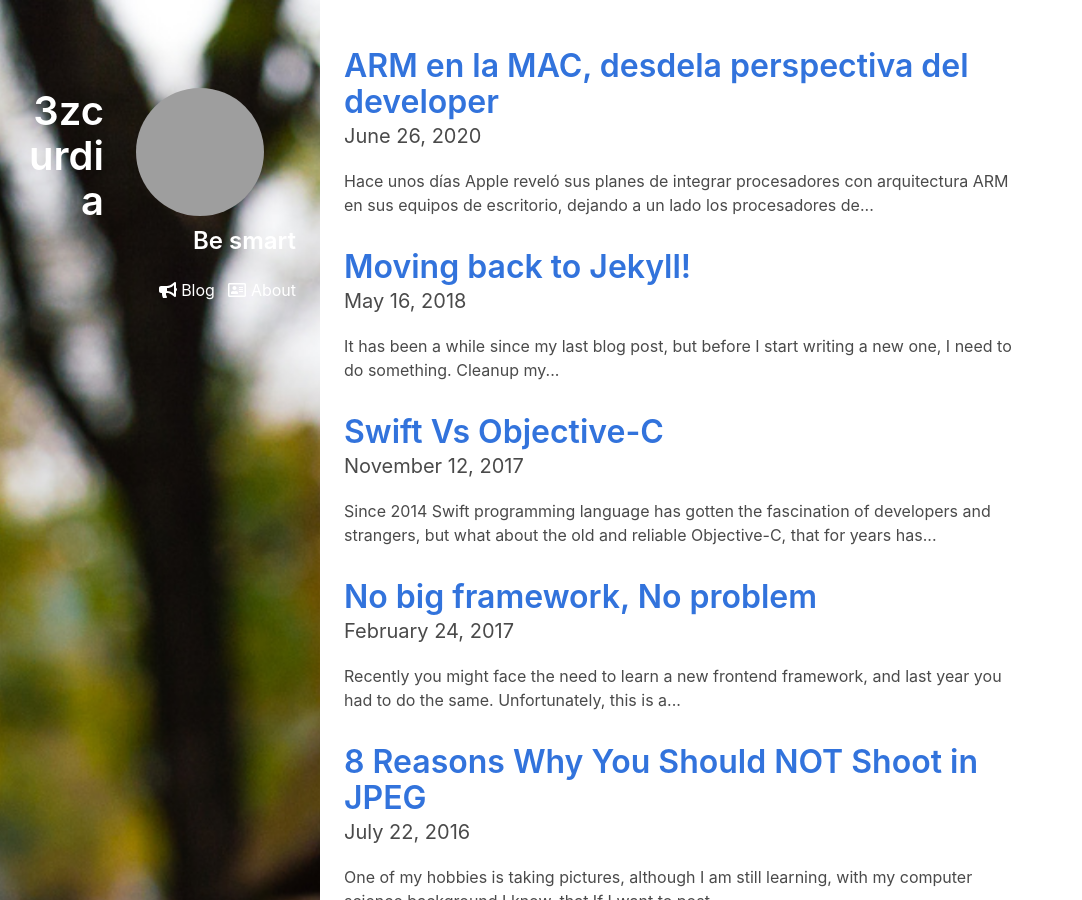
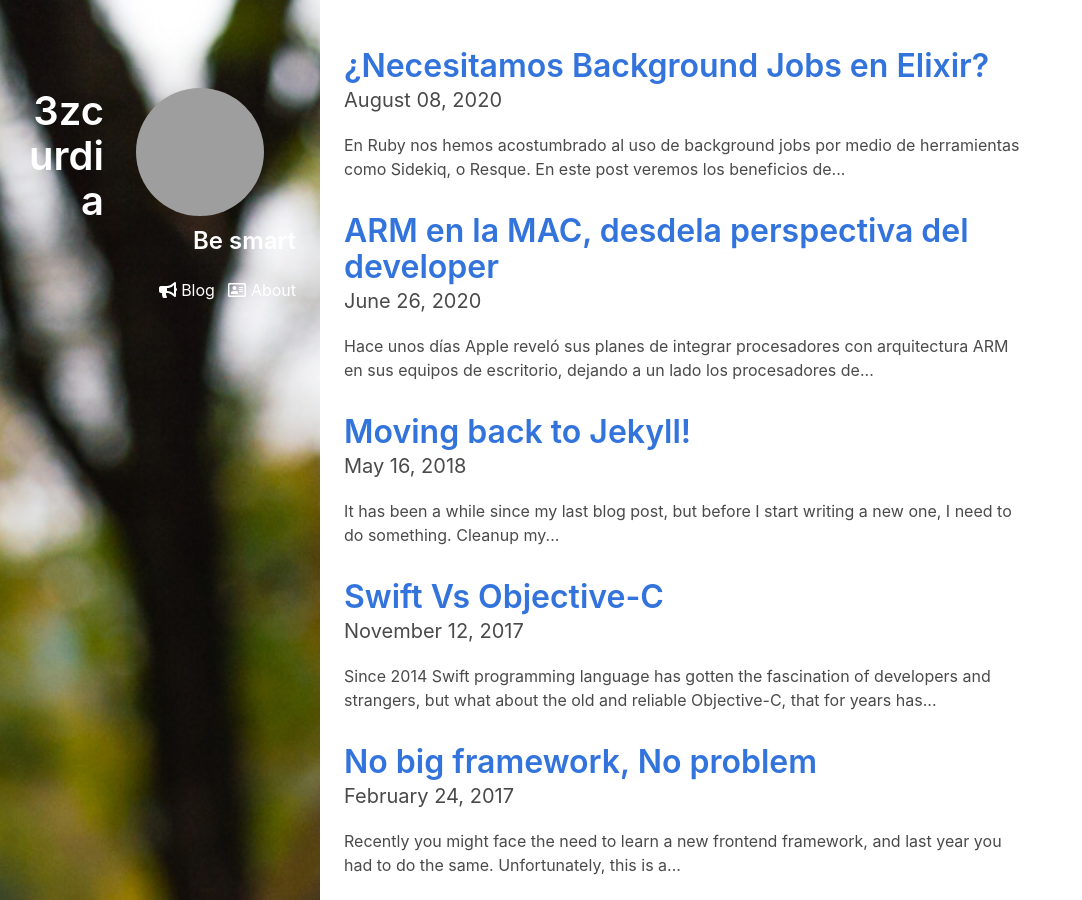
Before and after one commit to 3zcurdia/3zcurdia.github.io, a Jekyll site: the page built from posts/index.html, in a window 1280 px wide and 900 px high. Shown: the whole window, without its empty margins (0-1082 px from the left). Built offline with Jekyll 4.4.1, drawn with Linux system fonts in a browser that asks for light colours; nearby versions of some CDN libraries; the list of posts is cut into pages by our own code; some of the changed lines change nothing that is shown; grey boxes are pictures that could not be loaded.

Commit message:
Post: ¿Necesitamos Background Jobs en Elixir?

````diff
--- /dev/null
+++ b/_posts/2020-08-07-sidekiq-in-elixir.md
@@ -0,0 +1,111 @@
+---
+layout: post
+title: ¿Necesitamos Background Jobs en Elixir?
+description: Tal vez no si conociéramos bien OTP
+date: "2020-08-07T18:00:00-06:00"
+tags:
+  - elixir
+  - ruby
+  - background jobs
+---
+
+En Ruby nos hemos acostumbrado al uso de background jobs por medio de herramientas como Sidekiq, o Resque. En este post veremos los beneficios de la OTP al utilizar la concurrencia que esta ofrece.
+
+## Hold your horses! OTP to the rescue
+
+Al enfrentarnos con procesamiento concurrente en el background nuestro instinto como desarrolladores nos dice "solo busca 'sidekiq en Elixir'". Lo cual nos llevaría a resultados entre los cuales encontraríamos alguna implementación de sistemas de encolado. Pero si conociéramos un poco de lo que nos ofrece la OTP no buscaríamos soluciones de terceros, sino implementariamos una solucion más de acuerdo a nuestra necesidad.
+
+Una de las caracterisicas más destacadas de elixir y de la cual Ruby carece, es la concurrencia. Y aunque la comunidad ha generado diversas soluciones con  processamiento paralelo, este solo aplica más a lenguajes en donde la concurrencia no existe. En el caso de backgroud jobs es muy común tener un proceso separado que corre en paralelo y se comunica  por medio de mensajes que viajan a través de Redis, RabitMQ o incluso la misma base de datos. Pero, ¿es necesario todo esto en elixir? ¿Como evitaríamos esa comunicación a servicios externos?
+
+## Procesos y Tareas
+
+De acuerdo a la documentacion de Elixir
+> Processes are isolated from each other, run concurrent to one another and communicate via message passing. Processes are not only the basis for concurrency in Elixir, but they also provide the means for building distributed and fault-tolerant programs.
+
+Lo anterior es la base de la concurrencia en Elixir. Así com en Ruby todo es un objeto, en Elixir todo es un proceso o, mejor dicho, podemos poner todo en pequeños procesos, lo cual nos abre las puertas al mundo de la concurrencia.
+
+Supongamos que queremos tener un proceso que no nos importa si llega fallar, tal como es el caso de las métricas. En el caso de Ruby trataríamos de que tome el menor tiempo posible, o bien lo mandamos a un background job. ¿Cómo lo haríamos en Elixir? Simplemente enviándolo a un proceso diferente:
+
+```elixir
+spawn fn() -> Metrics.Purchase.complete end
+```
+
+¿Es todo? Sí, realmente es todo lo que necesitamos en este caso, ya que lo único que nos importa es que no bloquee el proceso principal.
+Ahora, tambien podríamos hacer lo mismo utilizando tareas:
+
+```elixir
+Task.start fn() -> Metrics.Purchase.complete end
+```
+
+¿Entonces cual es la diferencia? Las tareas estan construidas sobre procesos y proveen un mejor manejo de reporte de errores, ya que regresan una tupla de valores `{:ok, pid}`. Si lo deseamos, podemos implementar un mecanismo que nos brinde un mayor control sobre el resultado.
+
+## GenServers
+
+Sin embargo, tanto los procesos como las tareas no persisten el estado una vez que finalizan. ¿Qué pasaría si quisiéramos almacenar algo en tiempo de ejecución? ¿Lo escribimos en disco? ¿Lo guardamos en la base de datos? Es cierto que en algunos casos será lo más conveniente, pero tenemos otra herramienta a nuestra disposicion. Los GenServers o servidores genéricos, los cuales nos permiten persistir el estado con una estructura base que podemos adaptar a nuestras necesidades.
+
+```elixir
+defmodule Example.Registry do
+  use GenServer
+
+  # Client
+  def start_link(_opts) do
+    GenServer.start_link(__MODULE__, %{}, name: __MODULE__)
+  end
+
+  def add(key) do
+    GenServer.cast(__MODULE__, {:add, key})
+  end
+
+  def find(key) do
+    GenServer.call(__MODULE__, {:find, key})
+  end
+
+  # Server
+  @impl true
+  def init(_opts) do
+    {:ok, %{}}
+  end
+
+  @impl true
+  def handle_cast({:add, key}, state) do
+    updated_state = Map.put(state, key, LongRunningProcess.run(key))
+    {:noreply, updated_state}
+  end
+
+  @impl true
+  def handle_call({:find, key}, _from, state) do
+    value = Map.get(state, key)
+    if is_nil(value) do
+        {:reply, {:error, "Not found"}, state}
+    else
+        {:reply, {:ok, value}, state}
+    end
+  end
+end
+```
+
+En este ejemplo podremos notar que hay mucho más código del que normalmente usaríamos en un worker de Ruby. Si lo analizamos a detalle notaremos que nuestro server cuenta con una pequeña arquitectura cliente-servidor. Por lo que utilizaríamos nuestro GenServer de la siguiente forma.
+
+Ahora, del lado del server tenemos una inicialización del estado init y manejadores. La función handle_cast nos permite hacer llamadas asíncronas que esperan una tupla `{:noreply, state}` como valor de retorno, mientras que handle_call espera una respuesta sincronía con la tupla {:reply, value, state}.
+El equivalente en Ruby sería tener un worker en el background job, un estado almacenado en un medio externo y un cliente que nos de acceso a él. Mientras que aquí, con el uso de un simple GenServer, tenemos una aplicación cliente-servidor asíncrona en unas cuantas líneas de código.
+
+## ¿Entonces cuándo utilizo Background Jobs?
+
+En la mayoría de los casos no requerimos de un background job en Elixir, practicamente podríamos construir todo lo que necesitamos utilizando la OTP. Pero es posible que queramos tener un mayor control, tal como persitencia en disco, definir un pool de workers, reintentos, entre otras cosas. Para ello existen varias soluciones, de las cuales las más populares son:
+- [Oban](https://github.com/sorentwo/oban) un robusto sistema de queue backend process basado en postgresql. Cuenta con una UI en su version pro
+- [Exq](https://github.com/akira/exq) una biblioteca de procesamiento compatible con Resque y Sidekiq basada en Redis. Cuenta con una UI open source exq_ui
+- [verk](https://github.com/edgurgel/verk) al igual que Exq es compatible con jobs de Resque y Sidekiq
+Existen otras opciones, sin embargo, son proyectos que no son tan populares y estan parcialmente abandonados. Si te aventuras a utilizarlos ten en cuenta que esto puede traducirse en deuda tecnica.
+
+## Conclusión
+
+Gracias a la OTP en Elixir contamos con una amplia gama de herramientas que nos facilitan el procesamiento concurrente y que podrian evitarnos incluir dependencias de terceros. En este post solo mencione algunas de ellas, pero valdría la pena que las revisaras por tu cuenta.
+
+- Task: https://hexdocs.pm/elixir/Task.html
+- GenServer: http://elixir-lang.org/getting-started/mix-otp/genserver.html
+- GenStage: https://hexdocs.pm/gen_stage/GenStage.html
+- Supervisor: http://elixir-lang.org/getting-started/mix-otp/supervisor-and-application.html
+- OTP: http://erlang.org/doc/
+
+---
+[original](https://sipsandbits.com/2020/08/07/do-we-need-background-jobs-in-elixir/)
````
Also changed, not shown: _posts/2020-06-25-arm-en-macs-ruby.md (+1 -1 lines).
